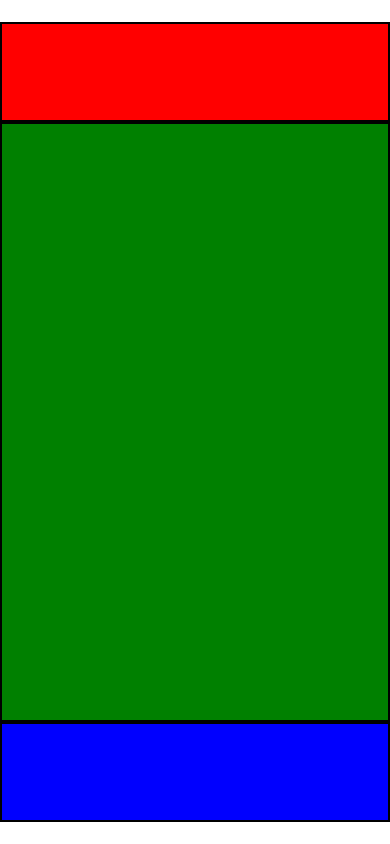
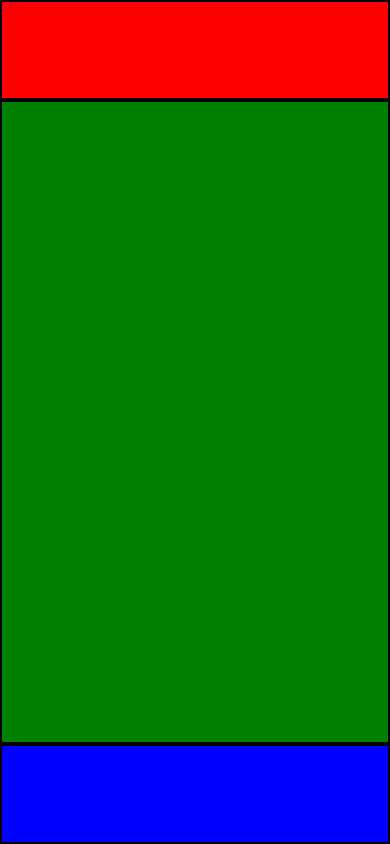
Before and after one commit to ArtemisDicoTiar/rn_study, a React Native app: screen / in a window 390 px wide. Built offline with nearby package versions, Linux system fonts and the light colour scheme.

Commit message:
style combination of flex and px

```diff
--- a/src/App.js
+++ b/src/App.js
@@ -10,8 +10,9 @@ export default function App() {
         <View style={styles.container}>
             <StatusBar style="auto"/>
             {/* flex 없이 작성하면 기기가 변동되면 기대하는 비율로 나오지 않는다. */}
+            {/* flex를 사용하면 해당 공간 외 px로 지정된 공간을 먼저 할당 그리고 나머지 공간을 flex로 들어간다. */}
             <Box style={{backgroundColor: 'red', height: 100}}/>
-            <Box style={{backgroundColor: 'green', height: 600}}/>
+            <Box style={{backgroundColor: 'green', flex: 1}}/>
             <Box style={{backgroundColor: 'blue', height: 100}}/>
         </View>
     );
--- a/src/Box.js
+++ b/src/Box.js
@@ -3,5 +3,5 @@ import {StatusBar} from "expo-status-bar";
 import {View} from "react-native";
 
 export const Box = ({ style }) => {
-    return <View style={[{borderWidth: 2, width: '100%'}, style]}></View>
+    return <View style={[{borderWidth: 2, width: '100%'}, style]}/>
 }
```
